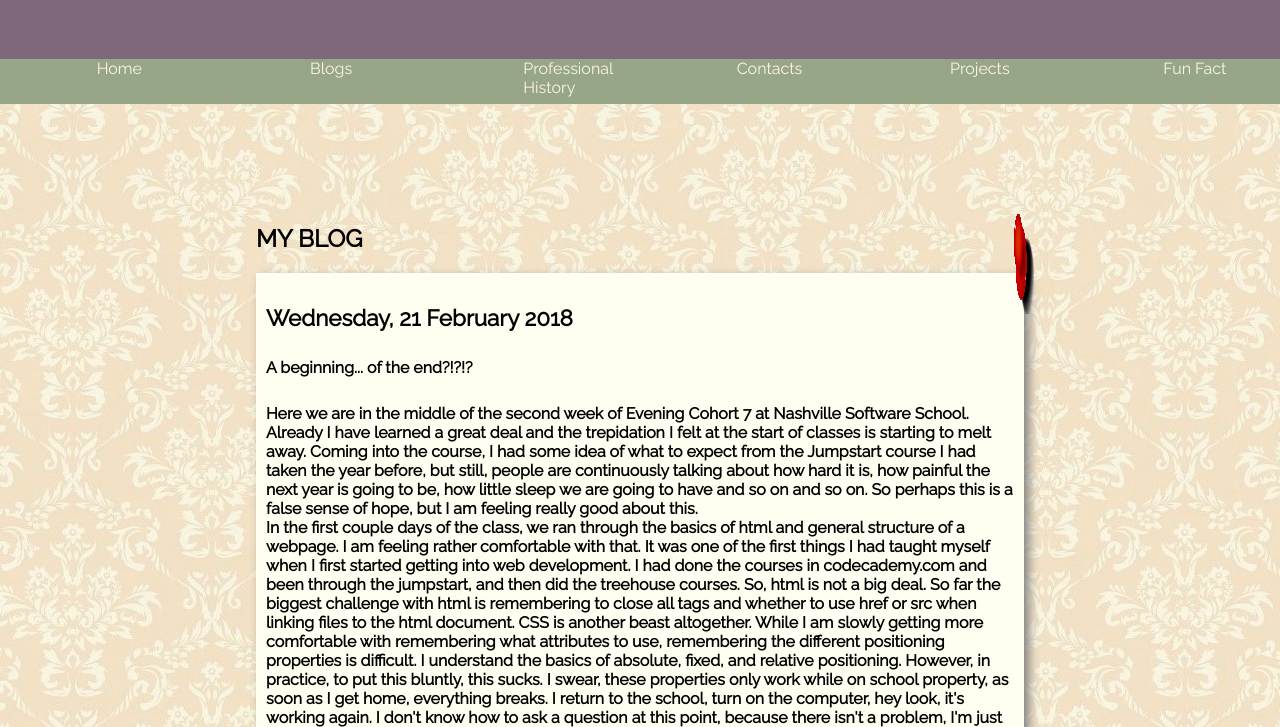
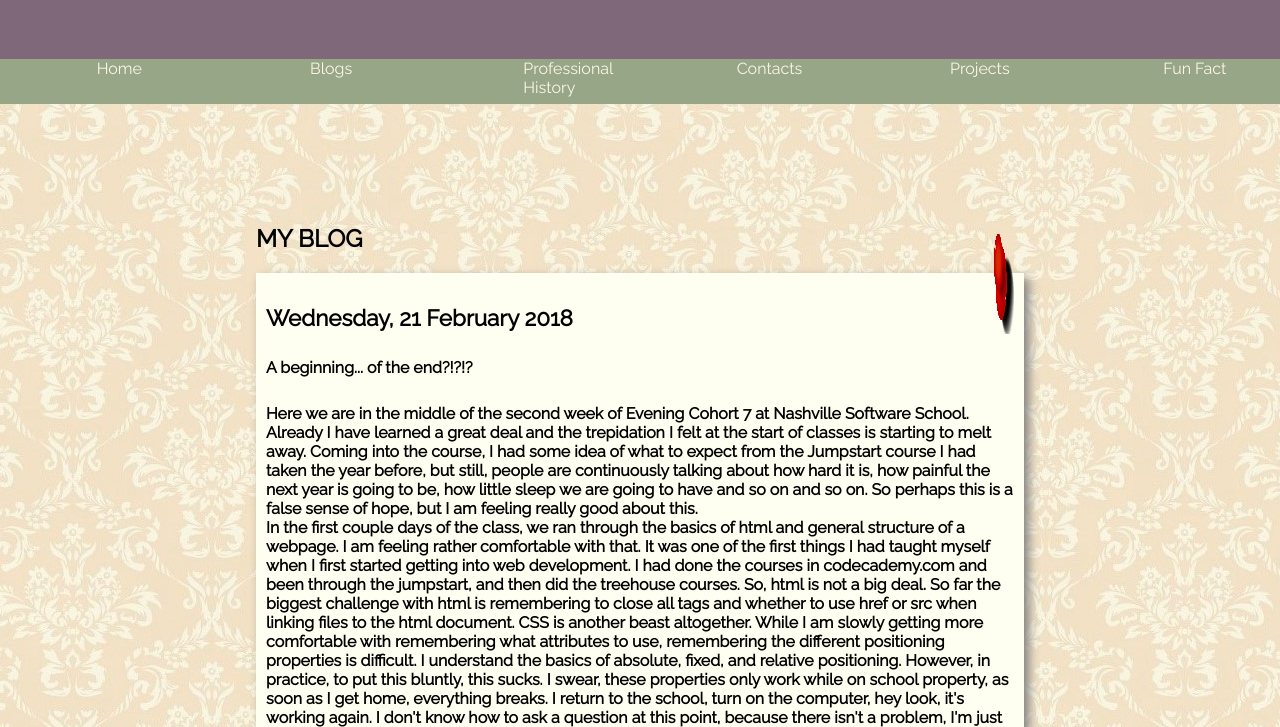
Before and after one commit to ASlayton/ASlayton.github.io, a plain HTML site: page html/blogs.html in a window 1280 px wide. Shown: the part 73-800 px from the top of the page. Drawn offline with Linux system fonts and the light colour scheme; a web font is replaced by a local one.

Commit message:
Update main.css

```diff
--- a/main.css
+++ b/main.css
@@ -34,8 +34,8 @@ img {
 
 .thumbtack {
   position: absolute;
-  top: -10px;
-  right: -10px;
+  top: 10px;
+  right: 10px;
   width: 20px;
 }
 
```
